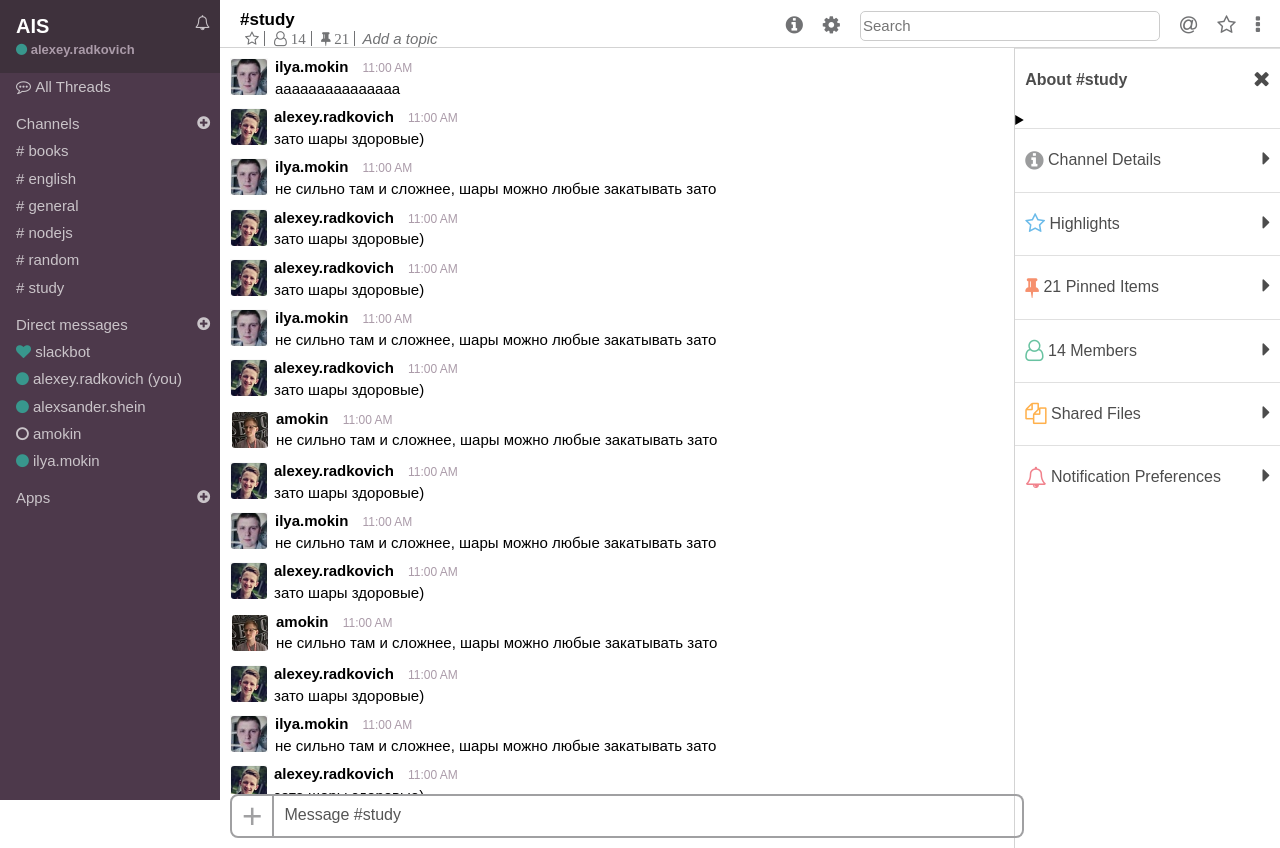
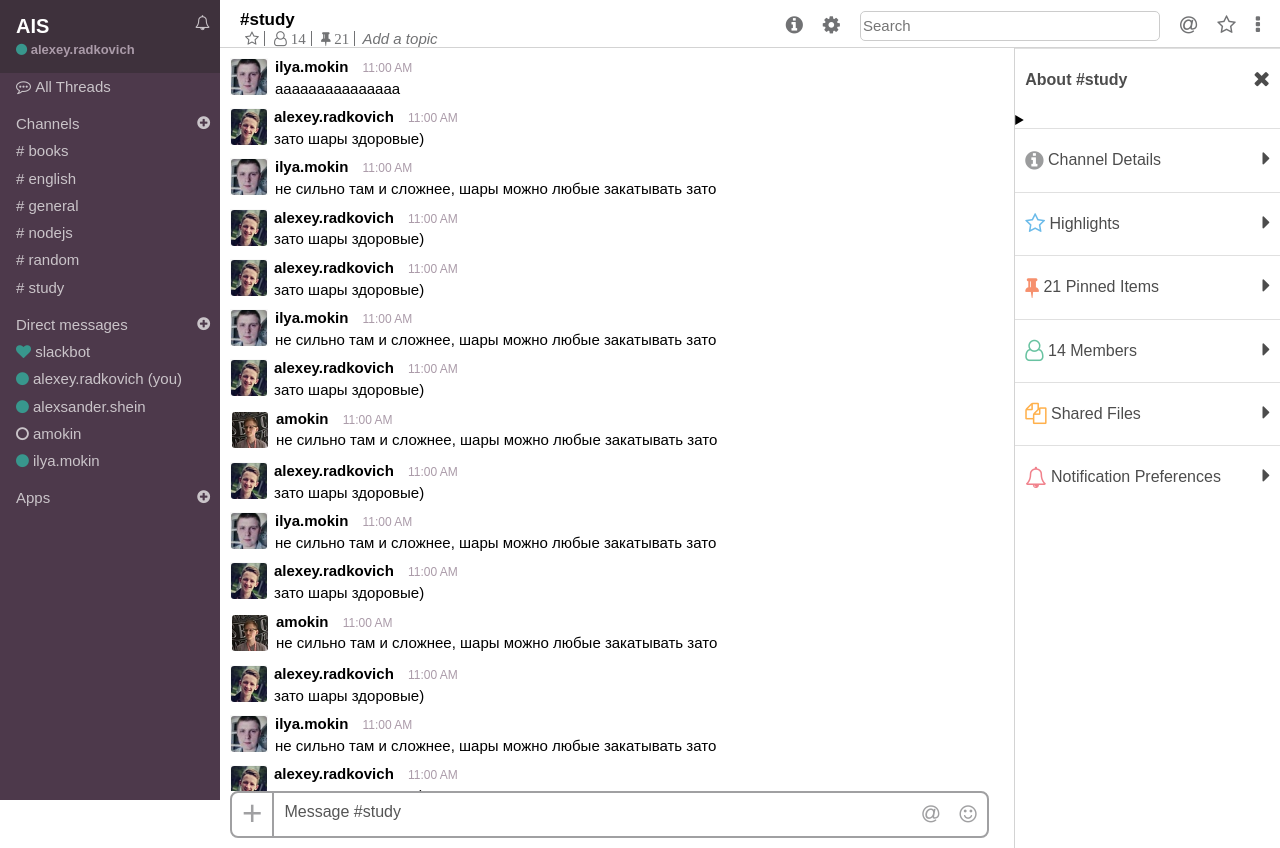
Before and after one commit to lesharadkovich/lesharadkovich.github.io, a plain HTML site: page index.html in a window 1280 px wide. Drawn offline with Linux system fonts and the light colour scheme.

Commit message:
message input buttons

```diff
--- a/css/chat.css
+++ b/css/chat.css
@@ -91,17 +91,18 @@
 
 
 #messageInput {
-    width: 100%;
+    width: 95%;
     display: flex;
     margin: 0 0 10px 10px;
+    border: 2px solid #A0A0A2;
+    border-radius: 8px;
 }
 
 #plusbutton {
     color: #A0A0A2;
     font-size: 35px;
-    border: 2px solid #A0A0A2;
     padding: 0 10px 0 10px;
-    border-radius: 8px 0 0 8px;
+    border-right: 2px solid #A0A0A2;
 }
 
 #plusbutton:hover {
@@ -112,16 +113,13 @@
 }
 
 #input {
-    width: 92%;
+    width: 90%;
     max-width: 1200px;
     max-height: 50px;
     overflow-x: auto;
     overflow-y: auto;
 
     padding-left: 10px;
-    border: 2px solid #A0A0A2;
-    border-left-width: 0px;
-    border-radius: 0 8px 8px 0;
     outline: none;
     font-size: 16px;
     padding: 10px;
@@ -141,3 +139,14 @@
     color: #56B68B;
     cursor: pointer;
 }
+
+#messageInput .button {
+    height: inherit;
+    padding: 10px;
+    color: #A0A0A2;
+    font-size: 20px;
+}
+
+#messageInput .button i:hover {
+    transform: scale(1.2);
+}
--- a/index.html
+++ b/index.html
@@ -426,6 +426,8 @@
                     <div id="messageInput">
                         <div id="plusbutton">+</div>
                         <div id="input" contenteditable="true" placeholder="Message #study"></div>
+                        <div class="button"><i class="fa fa-at blue"></i></div>
+                        <div class="button"><i class="fa fa-smile-o gold"></i></div>
                     </div>
                 </div>
 
```
